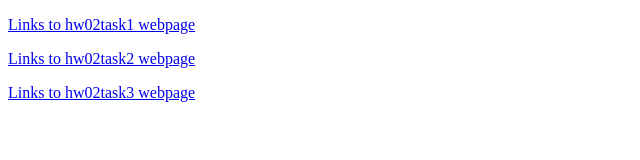
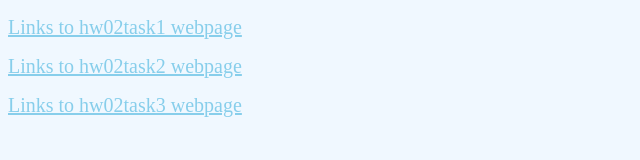
Before and after one commit to yi-hou/web-development-hw02, a plain HTML site: page index.html in a window 1280 px wide. Shown: the whole page, without its empty margins (0-640 px from the left). Drawn offline with Linux system fonts and the light colour scheme.

Commit message:
updated css

```diff
--- a/index.html
+++ b/index.html
@@ -3,15 +3,16 @@
  <head>
    <meta charset="utf-8">
    <title>index.html </title>
-
    <style>
+   body{background-color:AliceBlue;}
+   a{font-size:20px; color:SkyBlue;}
    </style>
 
  </head>
  <body>
- <p><a href="hw02task1.honeymonkeyhy.com">Links to hw02task1 webpage</a></p>
- <p><a href="hw02task2.honeymonkeyhy.com">Links to hw02task2 webpage</a></p>
- <p><a href="hw02task3.honeymonkeyhy.com">Links to hw02task3 webpage</a></p>
+ <p><a href="task1.html">Links to hw02task1 webpage</a></p>
+ <p><a href="task2.html">Links to hw02task2 webpage</a></p>
+ <p><a href="task3.html">Links to hw02task3 webpage</a></p>
 
  </body>
 </html>
```
Also changed, not shown: task1.html (+1 -0 lines), task2.html (+1 -2 lines), task3.html (+1 -0 lines).
